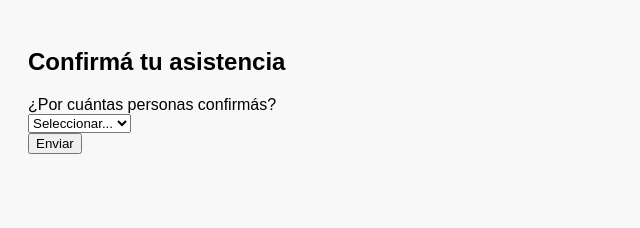
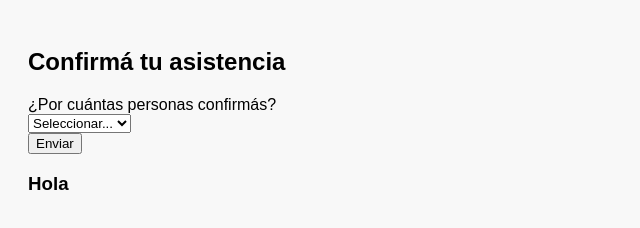
Before and after one commit to janesarmiento/formulario, a plain HTML site: page index.html in a window 1280 px wide. Shown: the full height of the page, 0-640 px from the left. Drawn offline with Linux system fonts and the light colour scheme.

Commit message:
Update index.html

```diff
--- a/index.html
+++ b/index.html
@@ -77,5 +77,7 @@
       alert("Formulario enviado (acá se podría conectar a email o planilla).");
     });
   </script>
+
+  <h3>Hola</h3>
 </body>
 </html>
```
